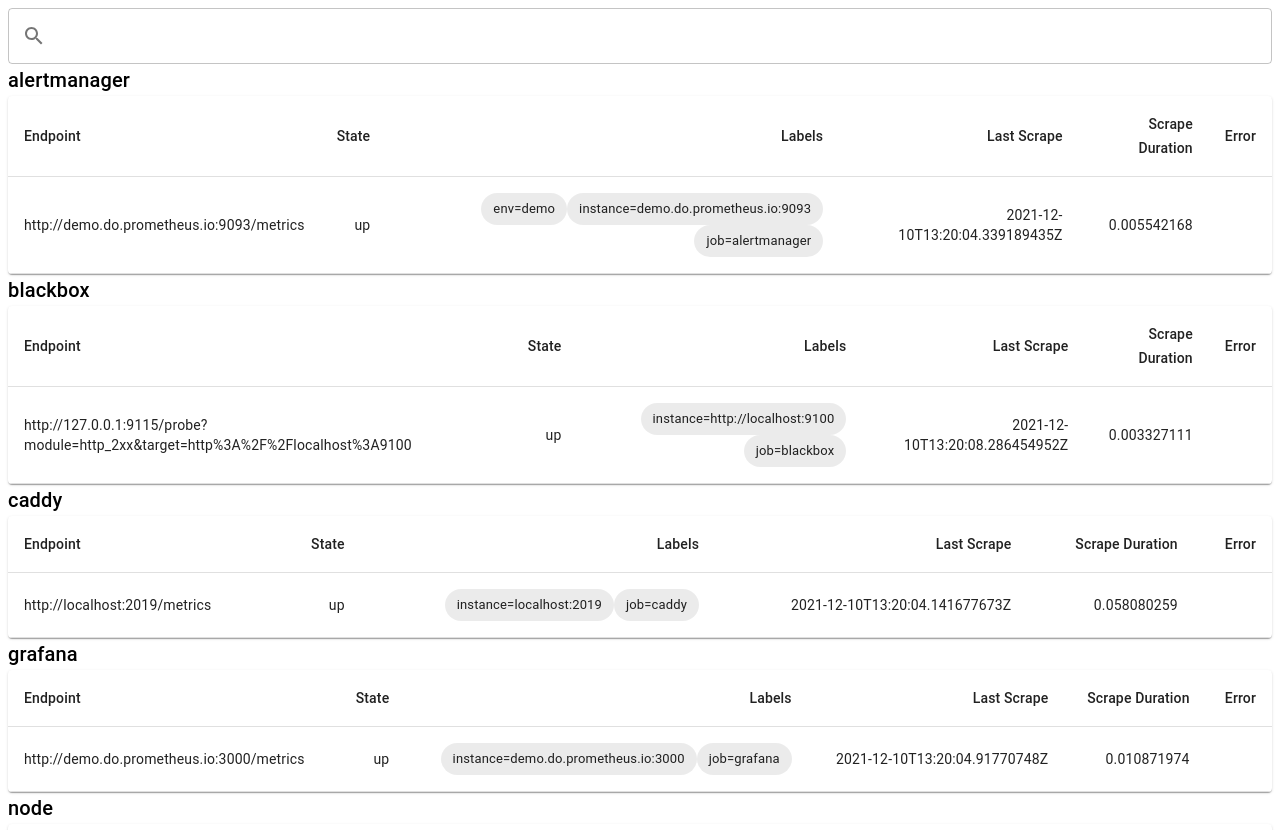
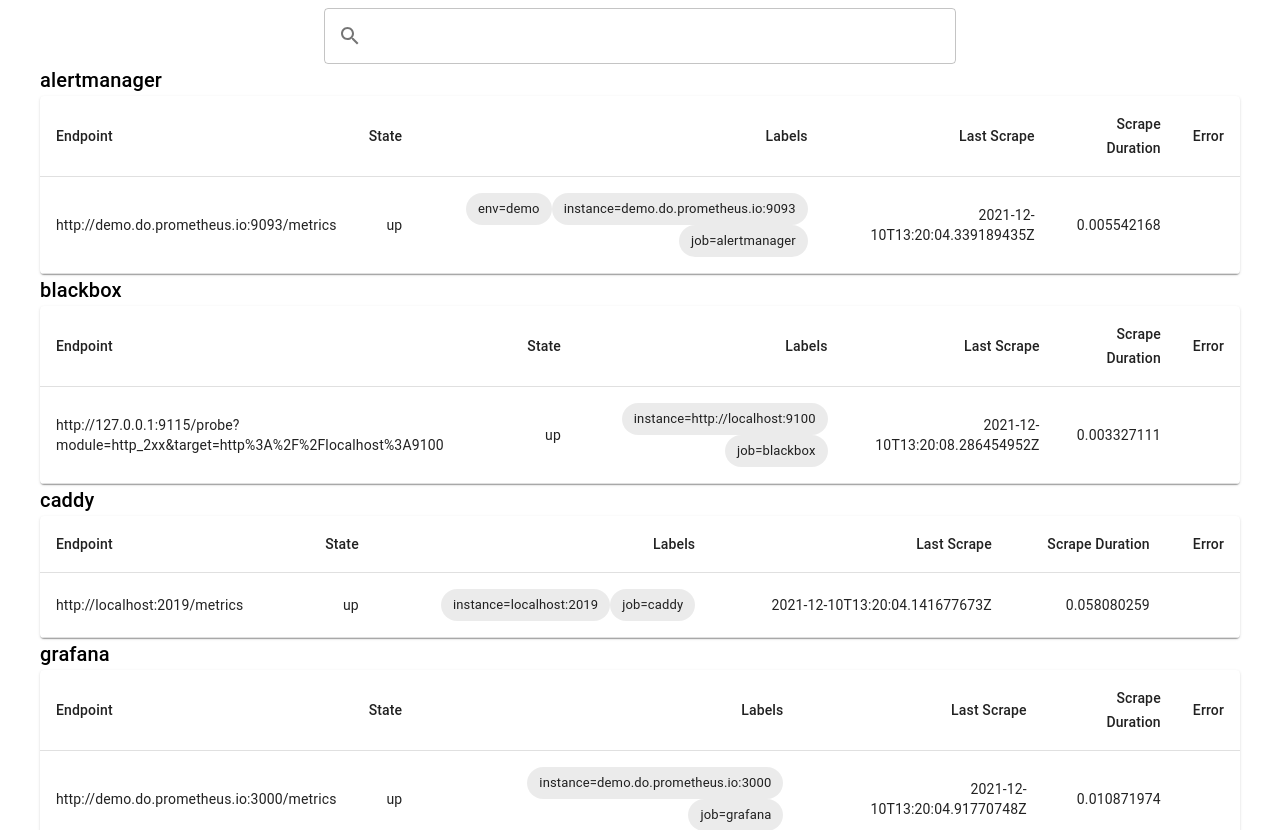
Before and after one commit to Nexucis/kvsearch, a React app in the folder app/: page / in a window 1280 px wide. Shown: the top 830 px of the page. Built offline with nearby package versions, Linux system fonts and the light colour scheme; what @nexucis/kvsearch would draw is missing.

Commit message:
add margin

```diff
--- a/app/src/App.tsx
+++ b/app/src/App.tsx
@@ -40,14 +40,14 @@ function App(): JSX.Element {
         }
     }
 
-    return <Box sx={{ display: 'flex', flexDirection: 'column' }}>
-        <TextField
+    return <Box sx={{ display: 'flex', flexDirection: 'column', justifyContent: 'center' }}>
+        <TextField sx={{ marginLeft: '25%', marginRight: '25%'}}
             onChange={handleSearchChange}
             InputProps={{ startAdornment: <InputAdornment position={'start'}><Search/></InputAdornment> }}
         />
         {
             Object.entries(list).map(([scrapePool, targets], index) => {
-                return <Box key={index}>
+                return <Box key={index} sx={{ marginLeft: '2rem', marginRight: '2rem'}}>
                     <Typography variant="h6">
                         {scrapePool}
                     </Typography>
```
